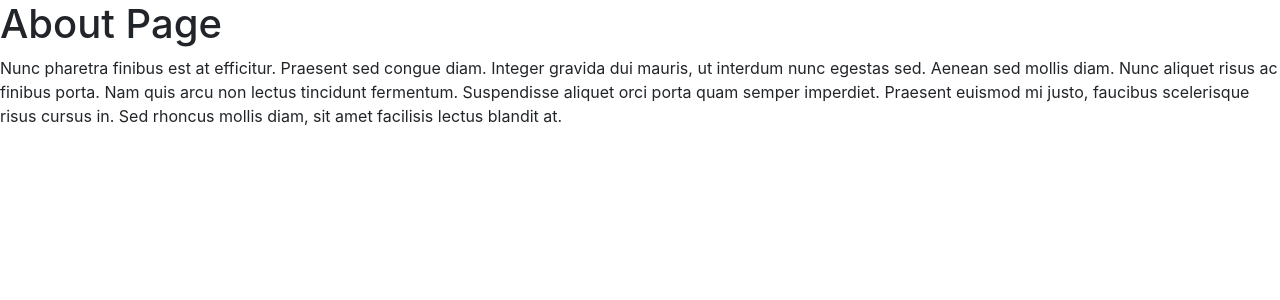
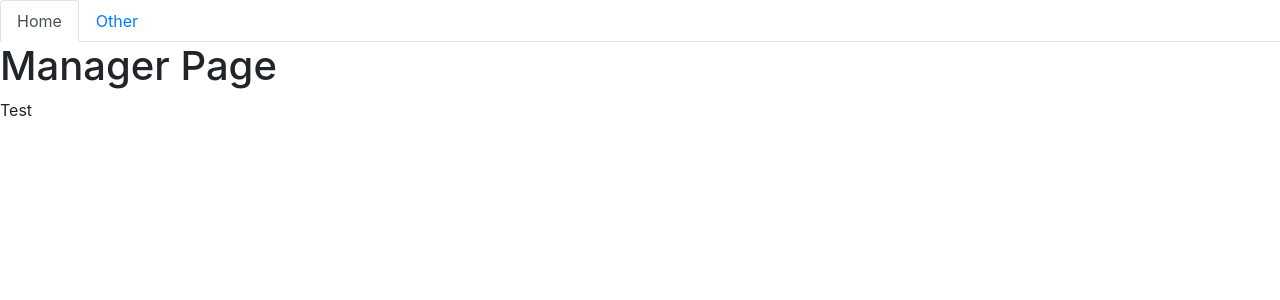
Before and after one commit to pjhellstrom/speedshift, a React (Create React App) app in the folder client/: page /managerview in a window 1280 px wide. Shown: the top 300 px of the page. Built offline with nearby package versions, Linux system fonts and the light colour scheme.

Commit message:
Have manager main page

```diff
--- a/client/src/App.js
+++ b/client/src/App.js
@@ -2,11 +2,12 @@ import React from "react";
 import { BrowserRouter as Router, Route } from "react-router-dom";
 import NavTabs from "./components/NavTabs";
 import LandingPage from "./components/pages/LandingPage";
-import About from "./components/pages/About";
-import Blog from "./components/pages/Blog";
-import Contact from "./components/pages/Contact";
-import Date from "./components/Date";
-import Day from "./components/Day";
+import EmpShift from "./components/EmpShift/EmpShift";
+import MgrShift from "./components/MgrShift/MgrShift";
+// import Blog from "./components/pages/Blog";
+// import Contact from "./components/pages/Contact";
+import Date from "./components/Date/Date";
+import Day from "./components/Day/Day";
 
 
 function App() {
@@ -15,9 +16,10 @@ function App() {
 			<div>
 				{/* <NavTabs /> */}
 				<Route exact path="/" component={LandingPage} />
-				<Route exact path="/managerview" component={About} />
-				<Route exact path="/employeeview" component={Blog} />
-				<Route path="/contact" component={Contact} />
+				<Route exact path="/managerview" component={MgrShift}/>
+				<Route exact path="//managerview/other" component={MgrShift}/>
+				{/* <Route exact path="/employeeview" component={EmpShift} /> */}
+				{/* <Route path="/contact" component={Contact} /> */}
 			</div>
 		</Router>
 	);
--- a/client/src/components/Date/Date.js
+++ b/client/src/components/Date/Date.js
@@ -1,10 +1,10 @@
 import React  from 'react';
-import Moment from 'react-moment';
+// import Moment from 'react-moment';
 
 class Date extends React.Component {
-    render() {
-        <Moment format="YYYY/MM/DD">{this.props.dateToFormat}</Moment>
-    }
+    // render() {
+    //     <Moment format="YYYY/MM/DD">{this.props.dateToFormat}</Moment>
+    // }
 }
 
 export default Date;
--- /dev/null
+++ b/client/src/components/MgrShift/MgrNav.js
@@ -0,0 +1,25 @@
+import React from "react";
+import { Link } from "react-router-dom";
+
+function MgrNav() {
+	return (
+		<ul className="nav nav-tabs">
+			<li className="nav-item">
+				<Link to="/" className={window.location.pathname === "/managerview" ? "nav-link active" : "nav-link"}>
+				Home
+				</Link>
+			</li>
+			<li className="nav-item">
+				<Link
+				to="/managerview"
+				className={window.location.pathname === "/managerview/other" ? "nav-link active" : "nav-link"}
+				>
+				Other
+				</Link>
+			</li>
+
+		</ul>
+	);
+}
+
+export default MgrNav;
--- a/client/src/components/MgrShift/MgrShift.js
+++ b/client/src/components/MgrShift/MgrShift.js
@@ -0,0 +1,21 @@
+import React, { Component } from "react";
+import MgrNav from "./MgrNav"
+
+
+class MgrShift extends Component {
+	render() {
+		return (
+			<div>
+				<MgrNav/>
+				<div>
+					<h1>Manager Page</h1>
+					<p>
+						Test
+					</p>
+				</div>
+			</div>
+		);
+	}
+}
+
+export default MgrShift;
--- a/client/src/components/pages/About.js
+++ /dev/null
@@ -1,18 +0,0 @@
-import React from "react";
-
-function About() {
-  return (
-    <div>
-      <h1>About Page</h1>
-      <p>
-        Nunc pharetra finibus est at efficitur. Praesent sed congue diam. Integer gravida dui
-        mauris, ut interdum nunc egestas sed. Aenean sed mollis diam. Nunc aliquet risus ac finibus
-        porta. Nam quis arcu non lectus tincidunt fermentum. Suspendisse aliquet orci porta quam
-        semper imperdiet. Praesent euismod mi justo, faucibus scelerisque risus cursus in. Sed
-        rhoncus mollis diam, sit amet facilisis lectus blandit at.
-      </p>
-    </div>
-  );
-}
-
-export default About;
--- a/client/src/components/pages/Blog.js
+++ /dev/null
@@ -1,23 +0,0 @@
-import React from "react";
-
-function Blog() {
-  return (
-    <div>
-      <h1>Blog Page</h1>
-      <p>
-        Donec a volutpat quam. Curabitur nec varius justo, sed rutrum ligula. Curabitur pellentesque
-        turpis sit amet eros iaculis, a mollis arcu dictum. Ut vel ante eget massa ornare placerat.
-        Etiam nisl orci, finibus sodales volutpat et, hendrerit ut dolor. Suspendisse porta dictum
-        nunc, sed pretium risus rutrum eget. Nam consequat, ligula in faucibus vestibulum, nisi
-        justo laoreet risus, luctus luctus mi lacus sit amet libero. Class aptent taciti sociosqu ad
-        litora torquent per conubia nostra, per inceptos himenaeos. Mauris pretium condimentum
-        tellus eget lobortis. Interdum et malesuada fames ac ante ipsum primis in faucibus. Donec
-        placerat accumsan mi, ut congue neque placerat eu. Donec nec ipsum in velit pellentesque
-        vehicula sit amet at augue. Maecenas aliquam bibendum congue. Pellentesque semper, lectus
-        non ullamcorper iaculis, est ligula suscipit velit, sed bibendum turpis dui in sapien.
-      </p>
-    </div>
-  );
-}
-
-export default Blog;
--- a/client/src/components/pages/Contact.js
+++ /dev/null
@@ -1,31 +0,0 @@
-import React from "react";
-import { Link, Route } from "react-router-dom";
-import Learn from "./Learn";
-
-function Contact(props) {
-  return (
-    <div>
-      <h1>Contact Page</h1>
-      <p>
-        Integer cursus bibendum sem non pretium. Vestibulum in aliquet sem, quis molestie urna.
-        Aliquam semper ultrices varius. Aliquam faucibus sit amet magna a ultrices. Aenean
-        pellentesque placerat lacus imperdiet efficitur. In felis nisl, luctus non ante euismod,
-        tincidunt bibendum mi. In a molestie nisl, eu sodales diam. Nam tincidunt lacus quis magna
-        posuere, eget tristique dui dapibus. Maecenas fermentum elementum faucibus. Quisque nec
-        metus vestibulum, egestas massa eu, sollicitudin ipsum. Nulla facilisi. Sed ut erat ligula.
-        Nam tincidunt nunc in nibh dictum ullamcorper. Class aptent taciti sociosqu ad litora
-        torquent per conubia nostra, per inceptos himenaeos. Etiam ornare rutrum felis at rhoncus.
-        Etiam vel condimentum magna, quis tempor nulla.
-      </p>
-      <Link to={`${props.match.url}/learn`} role="button" className="btn btn-link">
-        Learn More
-      </Link>{" "}
-      <Link to="/contact" role="button" className="btn btn-link">
-        Learn Less
-      </Link>
-      <Route exact path={`${props.match.url}/learn`} component={Learn} />
-    </div>
-  );
-}
-
-export default Contact;
--- a/client/src/components/pages/Learn.js
+++ /dev/null
@@ -1,16 +0,0 @@
-import React from "react";
-
-function Learn() {
-  return (
-    <div>
-      <h1 className="text-center">hello</h1>
-      <p>
-        Lorem ipsum dolor sit amet, est ut enim consequat. Nostrum fastidii partiendo sed ne, no
-        mutat ludus aperiri mea, per in choro dolorem electram. Invidunt reprimique assueverit quo
-        ne, eruditi graecis pro ut. Usu ut diceret scaevola evertitur, appareat voluptatibus ad vel.
-      </p>
-    </div>
-  );
-}
-
-export default Learn;
```
